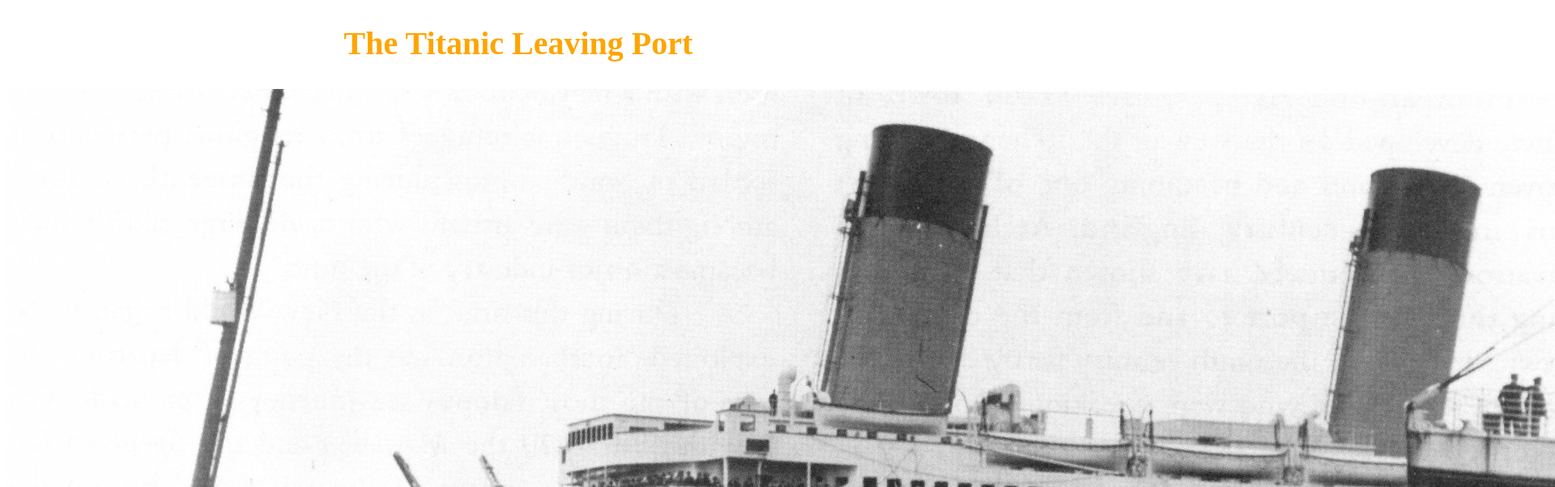
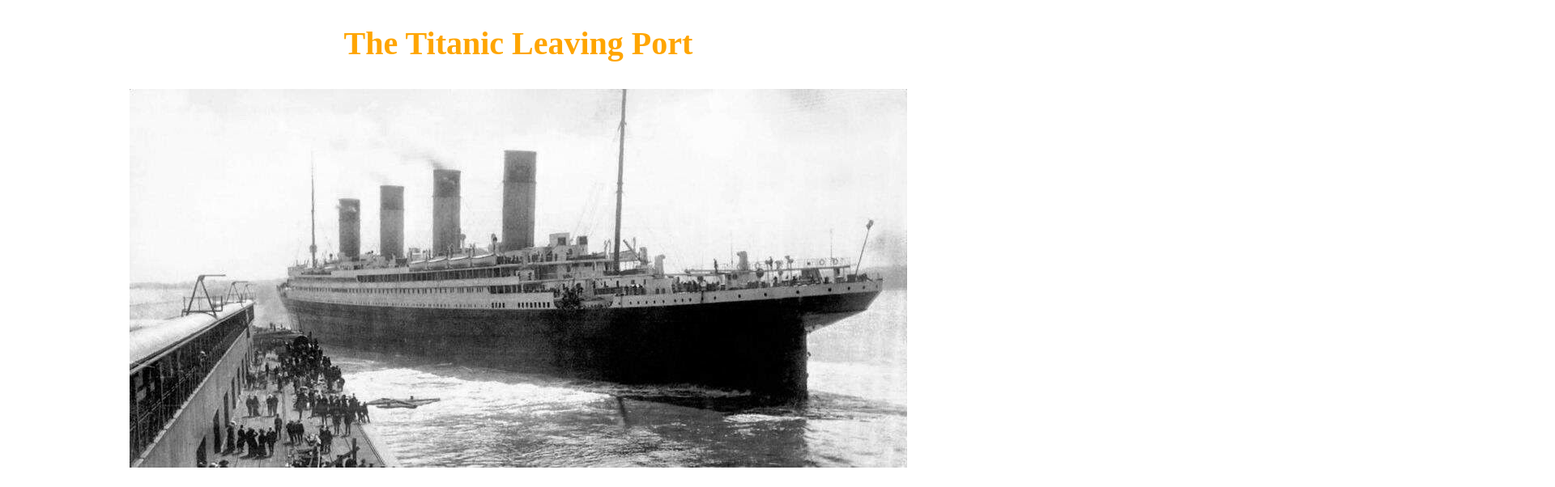
Before and after one commit to thanosOVERgoku/TitanicSite, a plain HTML site: page ImageGalley.html in a window 1280 px wide. Shown: the part 1334-1936 px from the top of the page at 81% size, 1920 px wide, since content can reach past the window. Drawn offline with Linux system fonts and the light colour scheme.

Commit message:
Update ImageGalley.html

```diff
--- a/ImageGalley.html
+++ b/ImageGalley.html
@@ -15,7 +15,7 @@
 
 <h2> The Titanic Leaving Port<h2>
 
-<img src= 'Titanic-leaving-Ocean-Dock.jpg'>
+<img src= 'Titanic-Leaves.jpg'>
 <br>
 <br>
 <br>
@@ -31,8 +31,6 @@
 <br>
 <br>
 <br>
-<br>
-<br>
 <a href= 'Survey.html'>A survey</a>
 
 
```
